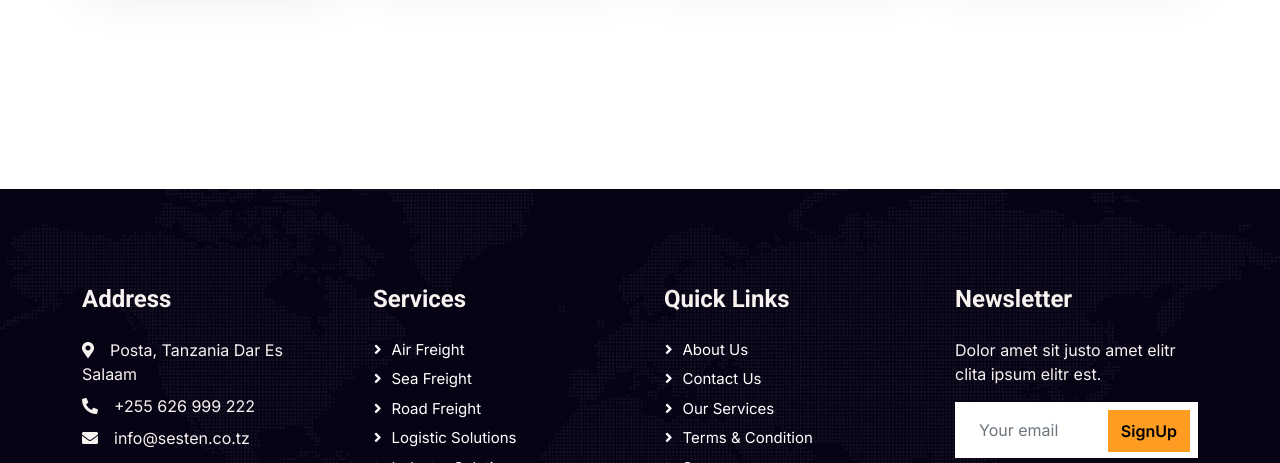
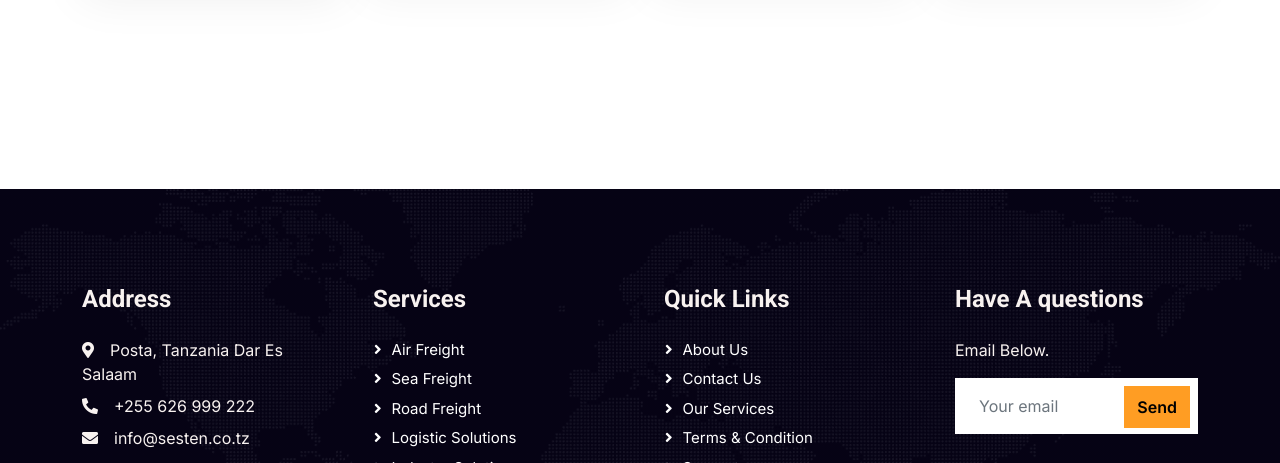
Before and after one commit to mcheni7/logistics, a plain HTML site: page about.html in a window 1280 px wide. Shown: the part 3181-3644 px from the top of the page. Drawn offline with nearby package versions, Linux system fonts and the light colour scheme.

Commit message:
fix bugs

```diff
--- a/about.html
+++ b/about.html
@@ -398,11 +398,11 @@
                     <a class="btn btn-link" href="">Support</a>
                 </div>
                 <div class="col-lg-3 col-md-6">
-                    <h4 class="text-light mb-4">Newsletter</h4>
-                    <p>Dolor amet sit justo amet elitr clita ipsum elitr est.</p>
+                    <h4 class="text-light mb-4">Have A questions</h4>
+                    <p>Email Below.</p>
                     <div class="position-relative mx-auto" style="max-width: 400px;">
                         <input class="form-control border-0 w-100 py-3 ps-4 pe-5" type="text" placeholder="Your email">
-                        <button type="button" class="btn btn-primary py-2 position-absolute top-0 end-0 mt-2 me-2">SignUp</button>
+                        <button type="button" class="btn btn-primary py-2 position-absolute top-0 end-0 mt-2 me-2">Send</button>
                     </div>
                 </div>
             </div>
```
Also changed, not shown: contact.html (+3 -3 lines), feature.html (+3 -3 lines), index.html (+7 -7 lines), service.html (+3 -3 lines).
